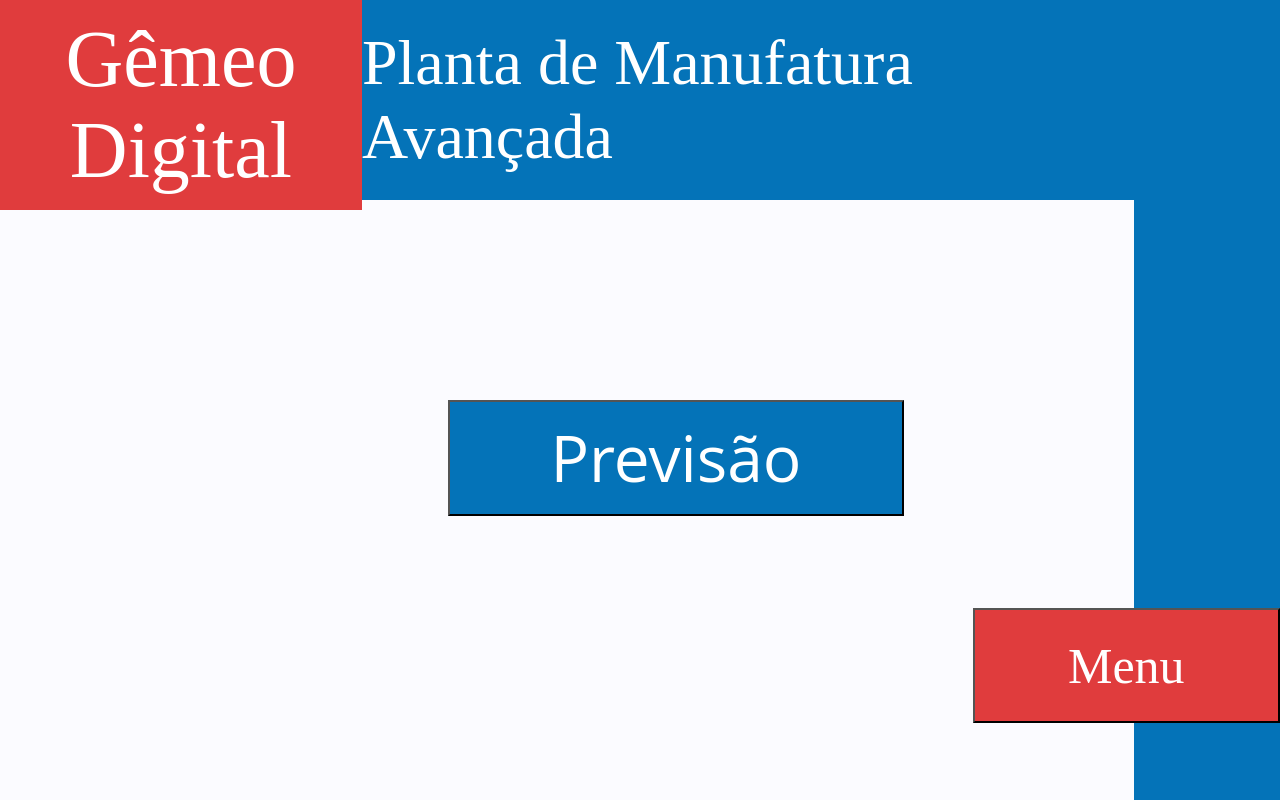
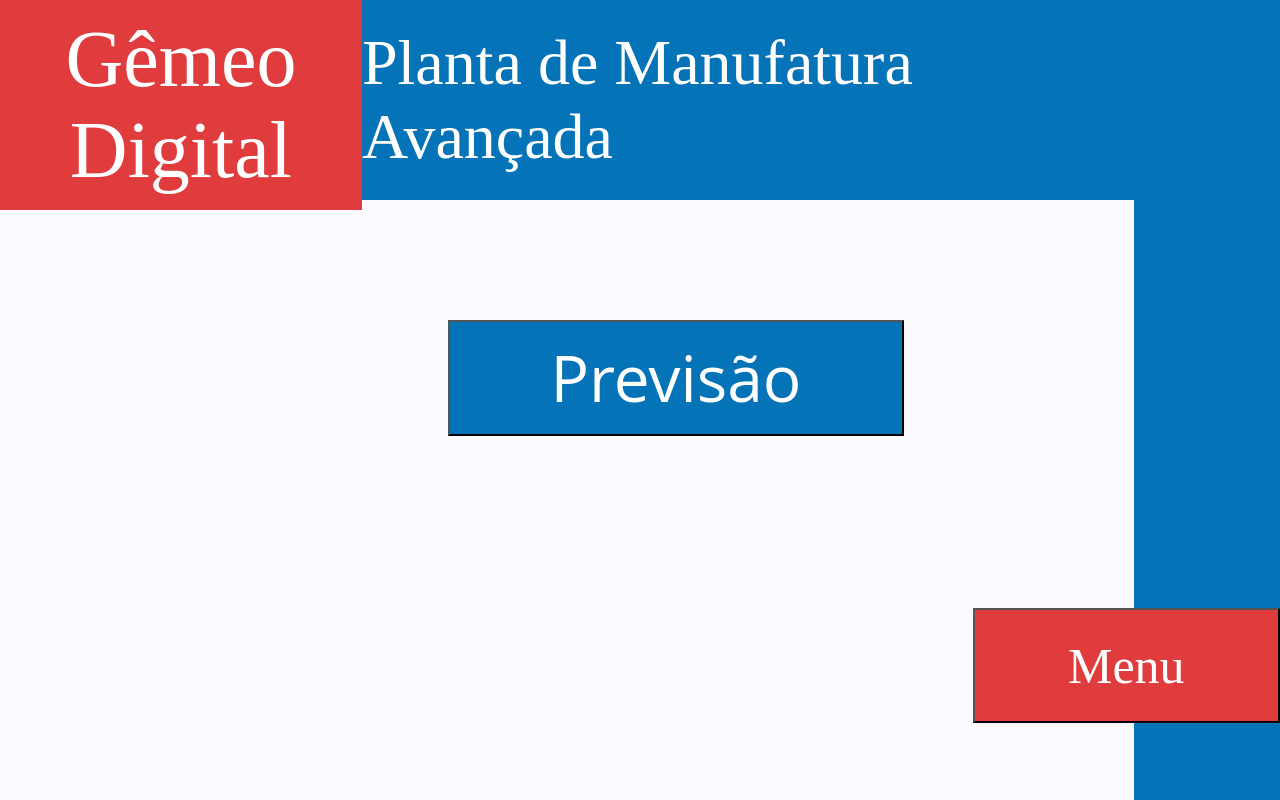
Before and after one commit to nina0-0nina/digital_twin_webapp, a Next.js app: page /telaPrevisao in a window 1280 px wide. Built offline with nearby package versions, Linux system fonts and the light colour scheme.

Commit message:
Navegação entre telas

```diff
--- a/components/Previsao.jsx
+++ b/components/Previsao.jsx
@@ -1,3 +1,4 @@
+import stylesPrevisao from '../src/styles/Previsao.module.css'
 import stylesLayout from '../src/styles/Layout.module.css'
 import Link from "next/link";
 
@@ -10,7 +11,7 @@ export default function Previsao() {
                 <div className={stylesLayout.ladoAzul}></div>
             </div>
 
-            <div className={stylesLayout.wrapper}>
+            <div className={stylesPrevisao.wrapper}>
                 <button className={stylesLayout.button}>Previsão</button>
             </div>
             <div className={stylesLayout.wrapperMenu}>
--- /dev/null
+++ b/src/styles/Previsao.module.css
@@ -0,0 +1,11 @@
+.wrapper {
+    display: flex;
+    flex-direction: column;
+    flex-wrap: wrap;
+    position: fixed;
+    left: 35%;
+    top: 40%;
+
+    justify-content: center;
+    align-items: center;
+}
```
